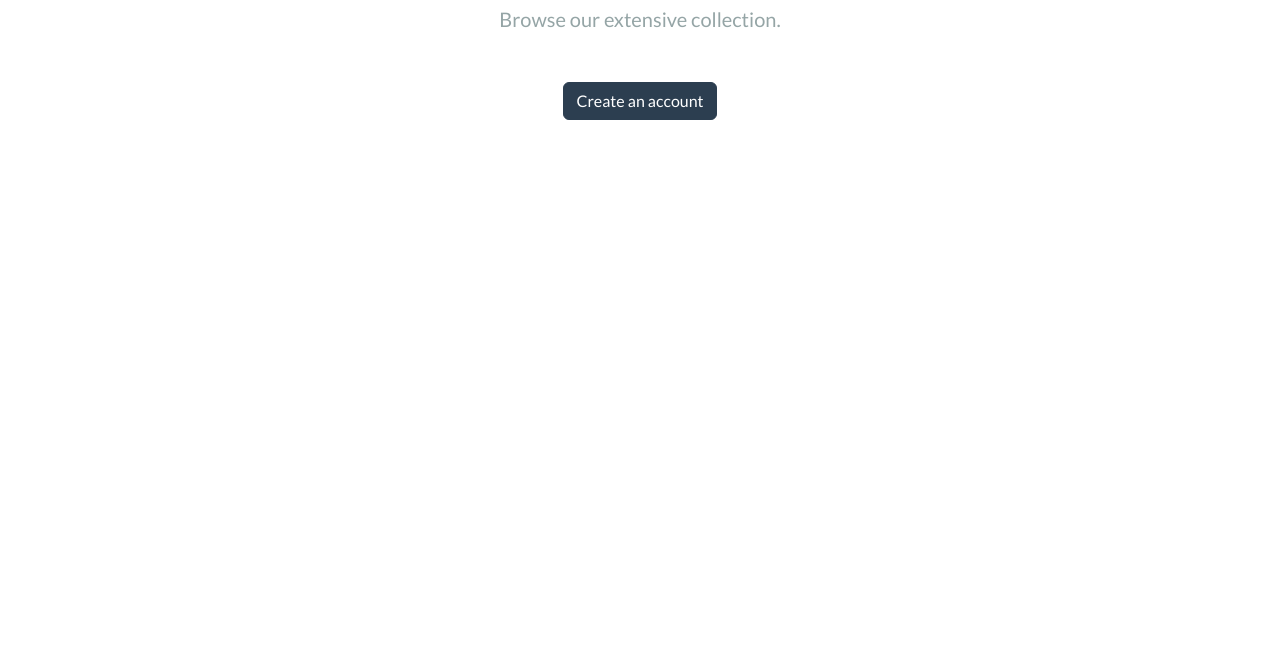
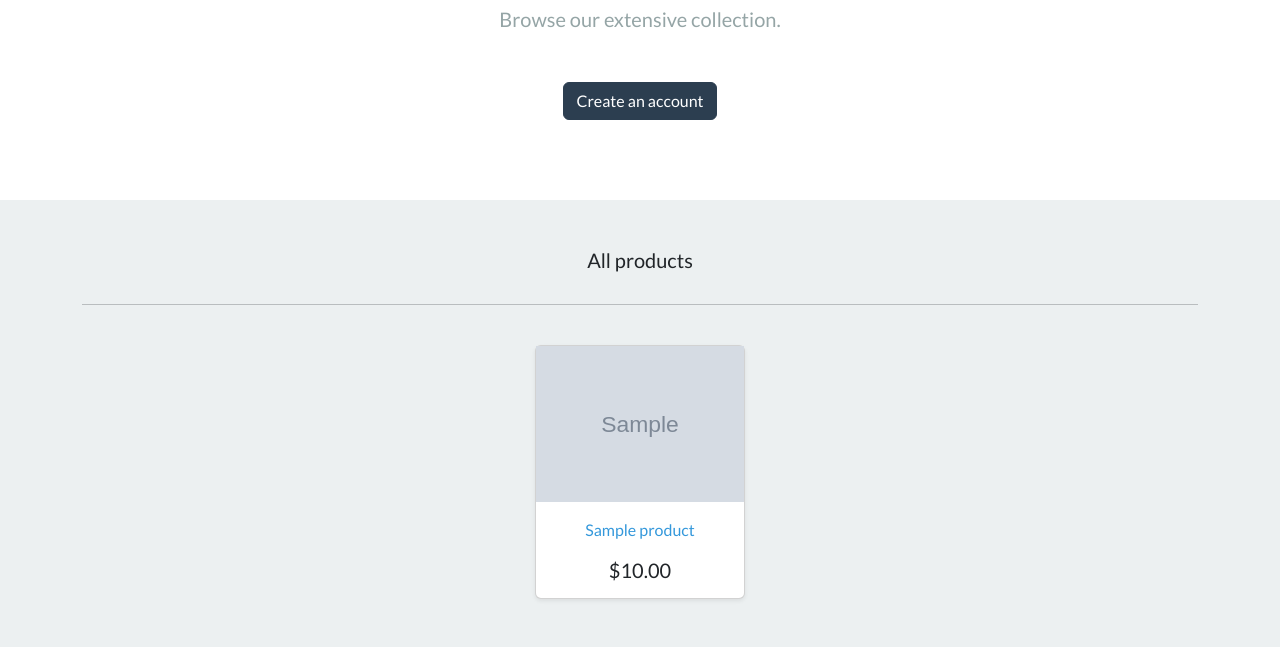
Before and after one commit to salahoddin/django_dagangan, a Django app: page / in a window 1280 px wide. Shown: the part 201-848 px from the top of the page. Before the commit the page ends 321 px from the top, so only its background shows below. Run offline with Django 5.2, Linux system fonts and the light colour scheme; tables that the repository leaves empty hold one stand-in row (values such as "Sample post"); grey boxes marked "Sample" are stand-in pictures; some libraries are stand-ins or nearby versions.

Commit message:
add main product grid

```diff
--- a/store/templates/store/store.html
+++ b/store/templates/store/store.html
@@ -1,26 +1,17 @@
 
 {% extends "./base.html" %}
-
 {% load static %}
 
-
 {% block content %}
-
 
     <!-- Introduction section -->
 
     <section class="py-4 text-center container">
-
         <div class="row py-lg-5">
-
             <div class="col-lg-6 col-md-8 mx-auto">
-
-
                 <h4> Dagangan... Simplicity at it's finest. </h4>
 
-
                 <br>
-
 
                 <p class="lead text-muted">
 
@@ -28,19 +19,39 @@
 
                 </p>
 
-
                 <br>
-
                 <a href="#" class="btn btn-primary my-2"> Create an account </a>
 
-
             </div>
-
         </div>
 
 
     </section>
-
+       <!-- All products section -->
+    <div class="album py-5 bg-light">
+        <div class="container">
+            <div class="pb-3 h5 text-center"> All products </div>
+            <hr>
+            <br>
+            <div class="row row-cols-1 row-cols-sm-2 row-cols-md-5 g-3 justify-content-center">
+                {% for product in products %}
+                    <div class="col d-flex align-items-stretch">
+                        <div class="card shadow-sm">
+                            <img class="img-fluid" alt="Responsive image" src="{{ product.image.url }}">
+                            <div class="card-body">
+                                <p class="card-text text-center">
+                                    <a class="text-info text-decoration-none" href="">{{ product.title | capfirst }}</a>
+                                </p>
+                                <div class="d-flex justify-content-between align-items-center">
+                                    <h5 class="m-auto">${{product.price}} </h5>
+                                </div>
+                            </div>
+                        </div>
+                    </div>
+                {% endfor %}
+            </div>
+        </div>
+    </div>
 
 
 {% endblock %}
--- a/store/views.py
+++ b/store/views.py
@@ -1,11 +1,17 @@
 from django.shortcuts import render
-from . models import Category
+from . models import Category, Product
 
 # Create your views here.
 def store(request):
     return render(request, 'store/store.html')
 
 def categories(request):
+    products = Product.objects.all()
     categories = Category.objects.all()
 
-    return {'categories': categories}
+    return {'categories': categories, 'products': products}
+
+def products(request):
+    products = Product.objects.all()
+
+    return render(request, '', {'products': products})
```
Also changed, not shown: static/media/images/niles-gibbs-black-shoes.jpg (added), static/media/images/tima-miroshnichenko-brown-shoes.jpg (added).
